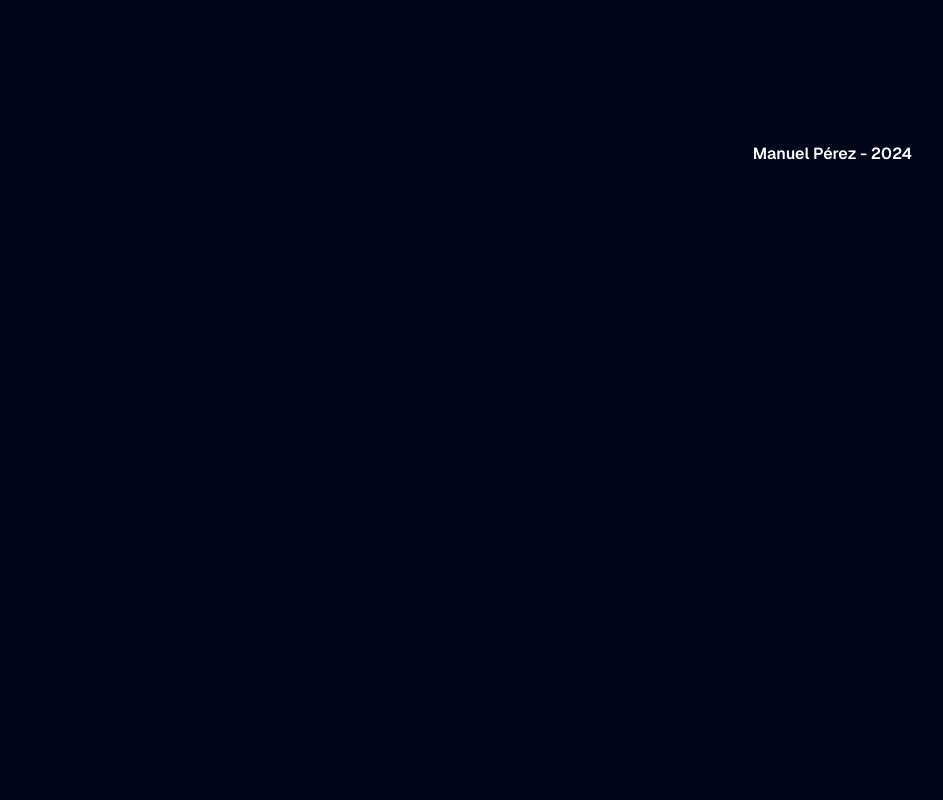
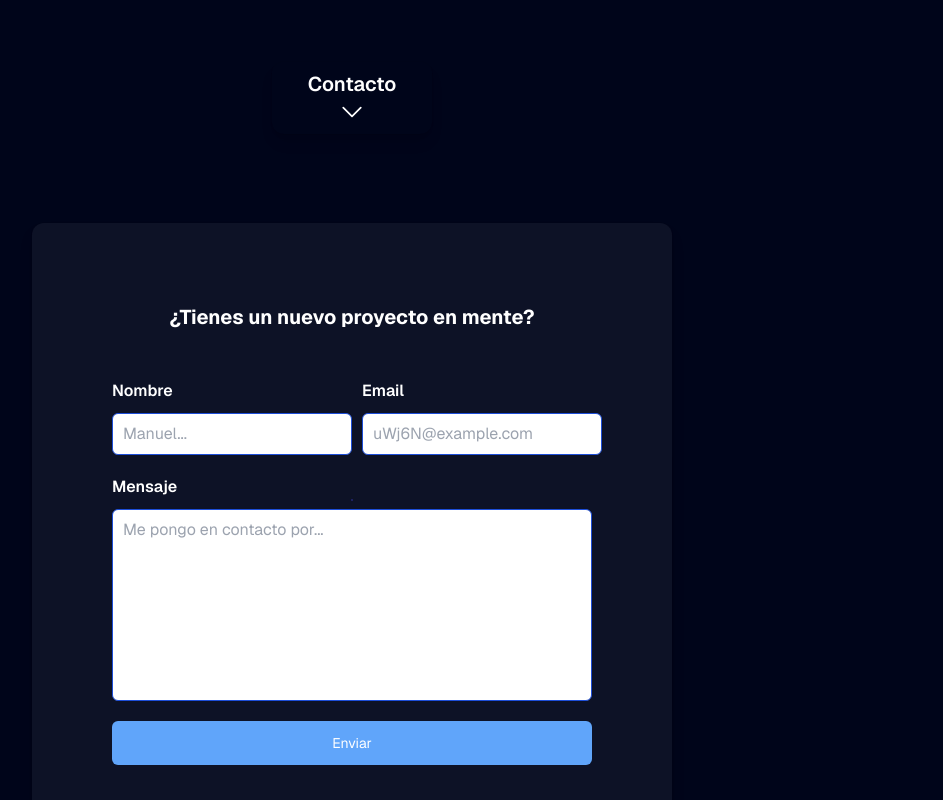
Before and after one commit to manup94/portfolio, a Next.js app: page / in a window 1280 px wide. Shown: the part 3100-3900 px from the top of the page, without its empty margins (288-1231 px from the left). Before the commit the page ends 3346 px from the top, so only its background shows below. Built offline with nearby package versions, Linux system fonts and the light colour scheme.

Commit message:
add form

```diff
--- a/package.json
+++ b/package.json
@@ -9,14 +9,15 @@
     "lint": "next lint"
   },
   "dependencies": {
-    "@splinetool/react-spline": "^2.2.6",
+    "@hookform/resolvers": "^3.6.0",
     "@vercel/analytics": "^1.3.1",
     "framer-motion": "^11.2.10",
     "geist": "^1.3.0",
     "next": "14.2.3",
     "react": "^18",
     "react-dom": "^18",
-    "three": "^0.164.1"
+    "react-hook-form": "^7.51.5",
+    "zod": "^3.23.8"
   },
   "devDependencies": {
     "@types/node": "^20",
--- /dev/null
+++ b/src/app/actions.ts
@@ -0,0 +1,29 @@
+"use server"
+
+export async function contactUs(
+  prevState: {
+    message: string
+  },
+  formData: FormData
+) {
+  try {
+    const response = await fetch(`https://app.loops.so/api/v1/transactional`, {
+      method: "POST",
+      headers: {
+        "Content-Type": "application/json",
+        authorization: process.env.LOOPS_ID!,
+      },
+      body: JSON.stringify(formData),
+    })
+
+    const responseData = await response.json()
+    if (!response.ok) {
+      return { message: "Failed to send email" }
+    }
+    return {
+      message: responseData.message,
+    }
+  } catch (e) {
+    return { message: "Failed to send email" }
+  }
+}
--- /dev/null
+++ b/src/app/components/form/form.tsx
@@ -0,0 +1,109 @@
+"use client"
+import { z } from "zod"
+import { zodResolver } from "@hookform/resolvers/zod"
+import { useFormStatus, useFormState } from "react-dom"
+import { useForm } from "react-hook-form"
+
+const schema = z.object({
+  email: z.string().trim().email(),
+  name: z.string().trim().min(1),
+  message: z.string().trim().min(1),
+})
+
+type SchemaType = z.infer<typeof schema>
+
+const Form = () => {
+  const {
+    register,
+    handleSubmit,
+    formState: { errors },
+  } = useForm<SchemaType>({
+    resolver: zodResolver(schema),
+    defaultValues: {
+      name: "",
+      email: "",
+      message: "",
+    },
+  })
+
+  const handleOnSubmit = handleSubmit(async (data) => {
+    try {
+      const response = await fetch(
+        "https://app.loops.so/api/v1/transactional",
+        {
+          method: "POST",
+          body: JSON.stringify({
+            data,
+          }),
+          headers: {
+            "Content-Type": "application/json",
+            authorization: process.env.LOOPS_ID!,
+          },
+        }
+      )
+      console.log(data)
+      if (response.ok) {
+        const result = await response.json()
+        console.log(result)
+      } else {
+        console.error("Error al enviar el correo")
+      }
+    } catch (error) {
+      console.error("Error al enviar la solicitud:", error)
+    }
+  })
+
+  return (
+    <section id="contacto" className="h-[100vh] flex flex-col justify-center">
+      <div className="p-20 w-1/2 flex flex-col gap-12 mx-auto text-white shadow-lg shadow-black/20 rounded-xl bg-white/5 ring-1 ring-black/5">
+        <h2 className="text-xl text-center font-bold">
+          ¿Tienes un nuevo proyecto en mente?
+        </h2>
+        <form
+          onSubmit={handleOnSubmit}
+          className="flex flex-col justify-center gap-5"
+        >
+          <div className="flex justify-between gap-2.5 ">
+            <fieldset className="flex flex-col gap-2.5">
+              <label className="font-semibold" htmlFor="name">
+                Nombre
+              </label>
+              <input
+                type="text"
+                placeholder="Manuel..."
+                className="rounded-md px-2.5 py-2 outline-purple-800 border-blue-700 border-[1px] text-black"
+                {...register("name")}
+              />
+            </fieldset>
+            <fieldset className="flex flex-col gap-2.5">
+              <label className="font-semibold" htmlFor="email">
+                Email
+              </label>
+              <input
+                type="email"
+                placeholder="uWj6N@example.com"
+                className="rounded-md px-2.5 py-2 outline-purple-800 border-blue-700 border-[1px] text-black"
+                {...register("email")}
+              />
+            </fieldset>
+          </div>
+          <div className="flex w-full flex-col gap-2.5">
+            <label className="font-semibold" htmlFor="message">
+              Mensaje
+            </label>
+            <textarea
+              className="h-48 resize-none rounded-md px-2.5 py-2 outline-purple-800 border-blue-700 border-[1px] text-black"
+              placeholder="Me pongo en contacto por..."
+              {...register("message")}
+            />
+          </div>
+          <button className=" text-white text-sm bg-blue-400 hover:bg-blue-600 transition-all duration-300 ease-in-out rounded-md px-2 py-3 outline-purple-800">
+            Enviar
+          </button>
+        </form>
+      </div>
+    </section>
+  )
+}
+
+export default Form
--- a/src/app/page.tsx
+++ b/src/app/page.tsx
@@ -1,9 +1,10 @@
-import EducationGrid from "./components/education-grid";
-import ExperienceGrid from "./components/experience/experience-grid";
-import Footer from "./components/footer";
-import Hero from "./components/hero";
-import ProjectsGrid from "./components/projects/projects-grid";
-import Separator from "./components/separator";
+import EducationGrid from "./components/education-grid"
+import ExperienceGrid from "./components/experience/experience-grid"
+import Footer from "./components/footer"
+import Form from "./components/form/form"
+import Hero from "./components/hero"
+import ProjectsGrid from "./components/projects/projects-grid"
+import Separator from "./components/separator"
 
 export default function Home() {
   return (
@@ -15,7 +16,9 @@ export default function Home() {
       <EducationGrid />
       <Separator text="Proyectos" />
       <ProjectsGrid />
+      <Separator text="Contacto" />
+      <Form />
       <Footer />
     </>
-  );
+  )
 }
```
Also changed, not shown: 1 other file (tests, documents, lock files or other folders).
